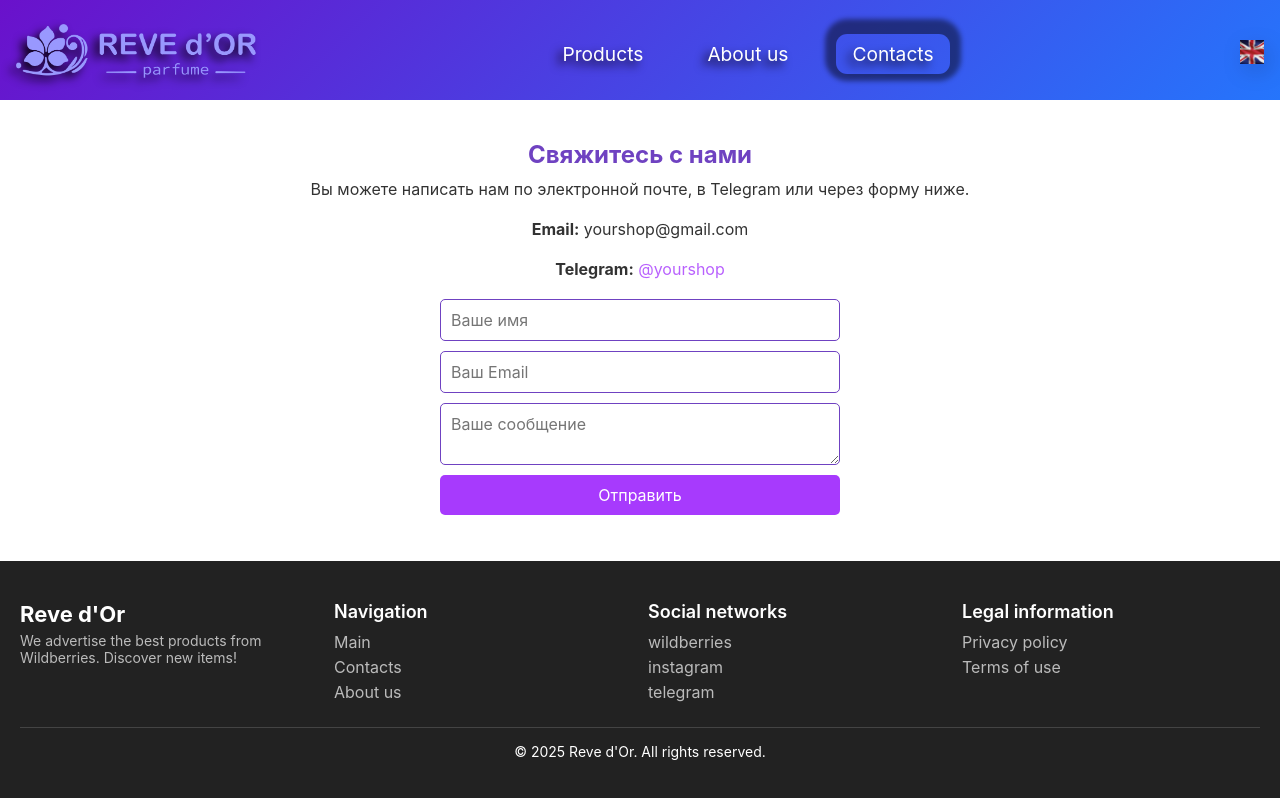
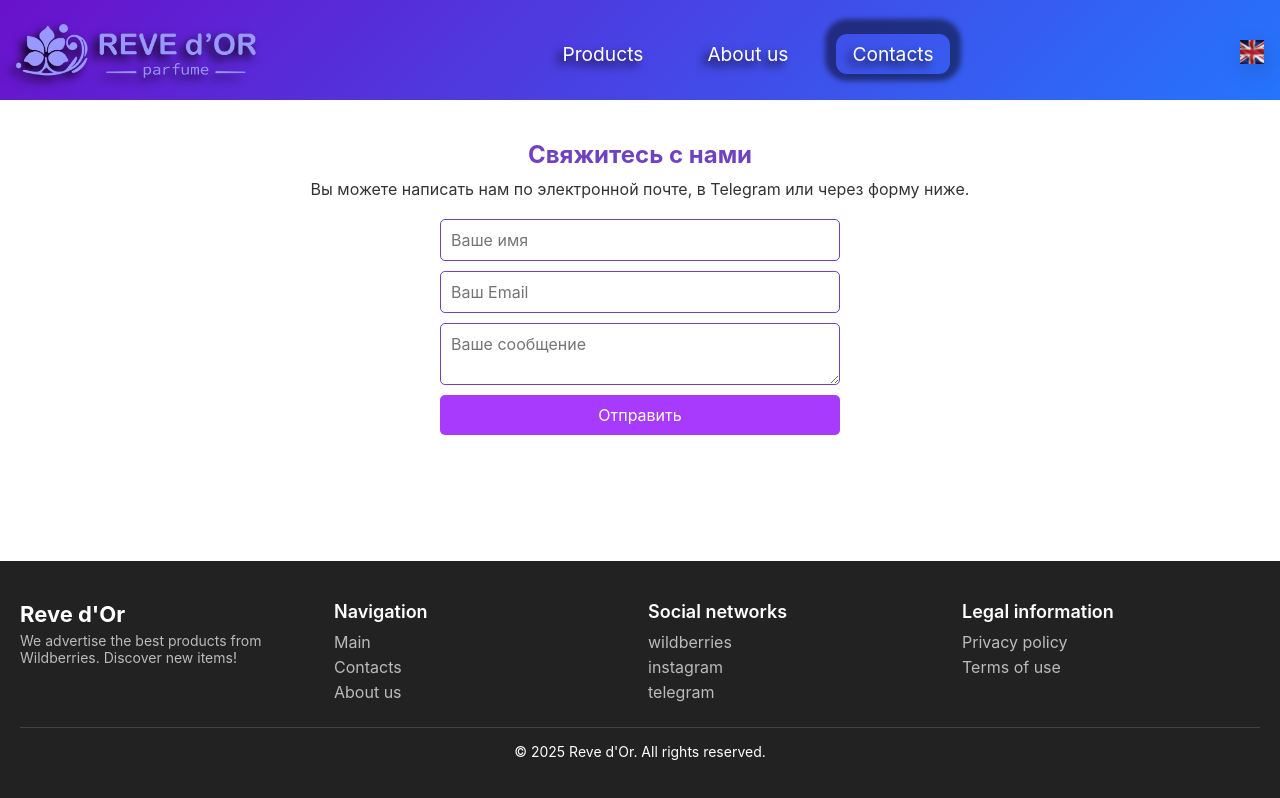
Before and after one commit to Viktor-MP/revedor_client, a React (Vite) app: page /contacts in a window 1280 px wide. Built offline with nearby package versions, Linux system fonts and the light colour scheme; no server answers.

Commit message:
eddet contacts

```diff
--- a/src/components/Molecules/Contacts/Contacts.jsx
+++ b/src/components/Molecules/Contacts/Contacts.jsx
@@ -47,7 +47,10 @@ const Contacts = ({ className }) => {
             setTimeout(() => setStatus("Сообщение отправлено!"), 2000) // Заглушка для имитации запроса
         } catch (error) {
             setStatus("Ошибка отправки")
+        } finally {
+            setTimeout(() => setStatus(""), 2000) // Заглушка для имитации запроса
         }
+
     }
 
 
@@ -63,17 +66,7 @@ const Contacts = ({ className }) => {
                 через форму ниже.
             </p>
 
-            <div className={Styles.contactInfo}>
-                <p>
-                    <strong>Email:</strong> yourshop@gmail.com
-                </p>
-                <p>
-                    <strong>Telegram:</strong>{" "}
-                    <a href="https://t.me/yourshop" target="_blank">
-                        @yourshop
-                    </a>
-                </p>
-            </div>
+
 
             <form onSubmit={handleSubmit} className={Styles.form}>
                 <input
```
